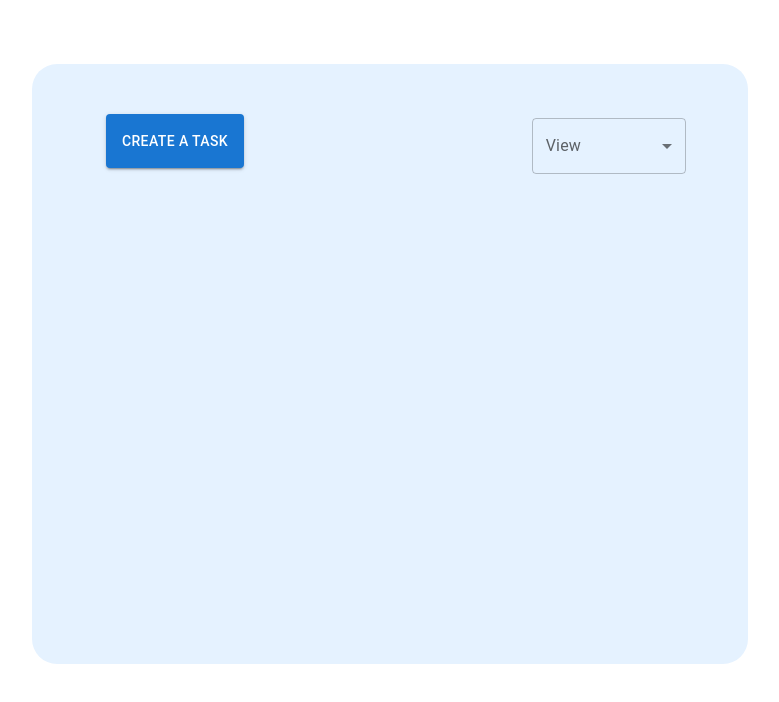
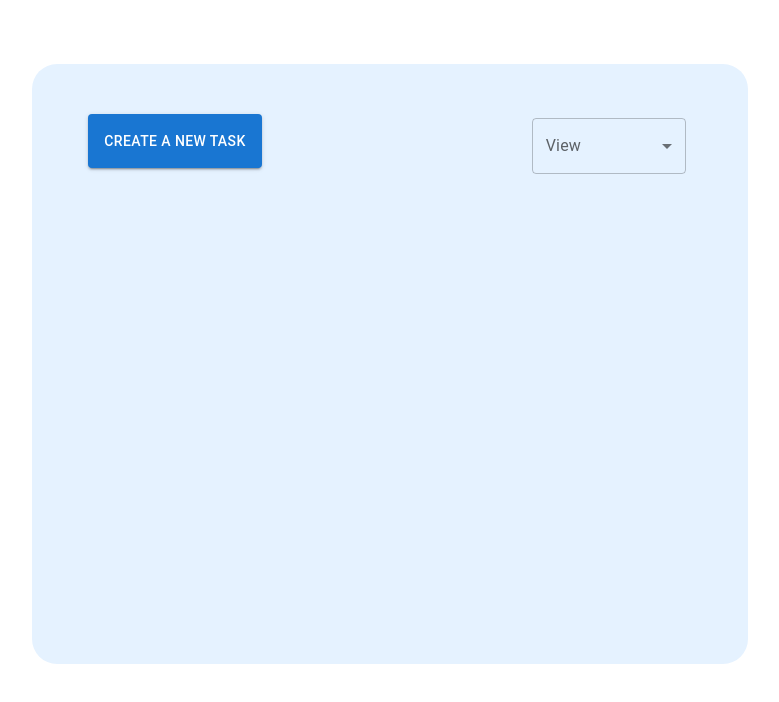
Before and after one commit to ezgiduzenlier/todo-list, a React (Create React App) app: page / in a window 1280 px wide. Shown: the top 702 px of the page, without its empty margins (250-1029 px from the left). Built offline with nearby package versions, Linux system fonts and the light colour scheme.

Commit message:
Update App.js

```diff
--- a/src/App.js
+++ b/src/App.js
@@ -83,7 +83,7 @@ function App() {
 
   return (
     <div className="App">
-      <Button onClick={handleOpen} variant="contained" className='addButton' >Create a task</Button>
+      <Button onClick={handleOpen} variant="contained" className='addButton' >Create a new task</Button>
       <Box className="boxInput" >
         <FormControl>
         <InputLabel id="demo-simple-select-label">View</InputLabel>
```
